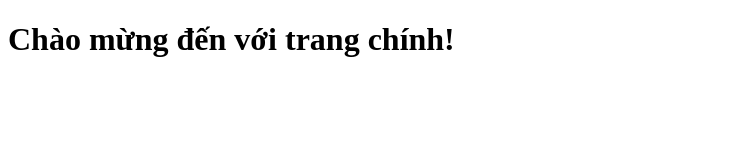
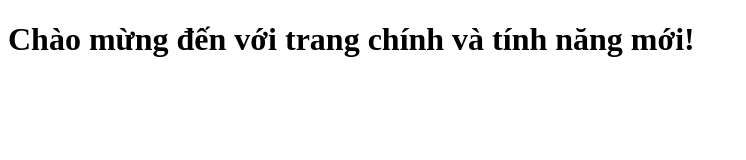
Before and after one commit to tranhuylambl/baitapgitflow, a plain HTML site: page index.html in a window 1280 px wide. Shown: the whole page, without its empty margins (0-746 px from the left). Drawn offline with Linux system fonts and the light colour scheme.

Commit message:
Edit content in new-feature-branch

```diff
--- a/index.html
+++ b/index.html
@@ -5,7 +5,7 @@
     <meta name="viewport" content="width=device-width, initial-scale=1.0">
     <title>Document</title>
 </head>
-<h1>Chào mừng đến với trang chính!</h1>
+<h1>Chào mừng đến với trang chính và tính năng mới!</h1>
 <body>
 
 </body>
```
